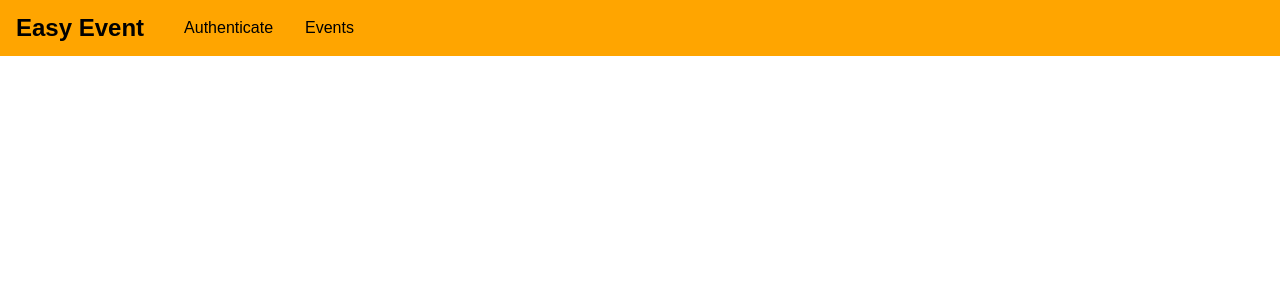
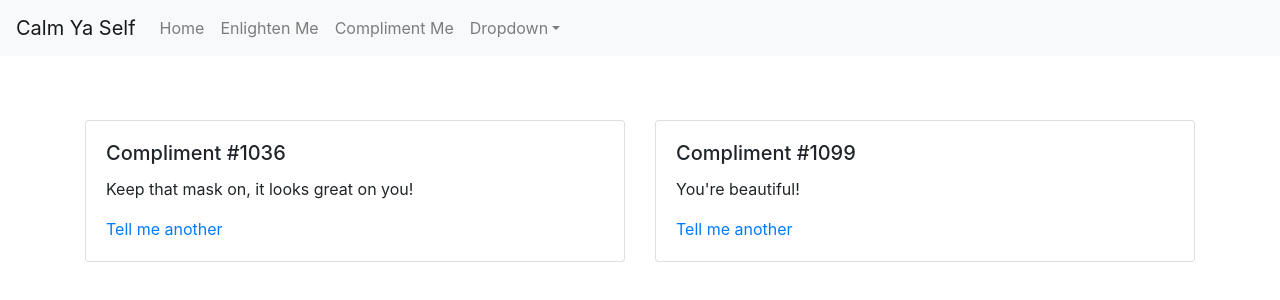
Before and after one commit to VartanyanE/graphKewl, a React (Create React App) app in the folder client/: page /bookings in a window 1280 px wide. Shown: the top 300 px of the page. Built offline with nearby package versions, Linux system fonts and the light colour scheme.

Commit message:
navbar and cards in

```diff
--- a/client/src/App.js
+++ b/client/src/App.js
@@ -12,6 +12,12 @@ import EventsPage from "./pages/Events";
 import Navigation from "./components/Navigation/Navigation";
 import AuthContext from "./context/auth-context";
 import Horoscope from "./components/Horoscope";
+
+import Compliments from "./pages/Compliments";
+
+import 'bootstrap/dist/css/bootstrap.min.css';
+
+
 class App extends Component {
   state = {
     token: null,
@@ -55,6 +61,7 @@ class App extends Component {
                 )}
               </Switch>
             </main>
+            <Compliments/>
           </AuthContext.Provider>
         </>
       </Router>
--- a/client/src/components/Navigation/Navigation.js
+++ b/client/src/components/Navigation/Navigation.js
@@ -2,36 +2,77 @@ import React from "react";
 import { NavLink } from "react-router-dom";
 import "./Navigation.css";
 import AuthContext from "../../context/auth-context";
+import { makeStyles } from '@material-ui/core/styles';
+import Link from '@material-ui/core/Link';
+import Typography from '@material-ui/core/Typography';
 
-const navigation = (props) => (
-  <AuthContext.Consumer>
-    {(context) => {
-      return (
-        <header className="main-navigation">
-          <div className="main-navigation__logo">
-            <h1>Easy Event</h1>
-          </div>
-          <nav className="main-navigation__items">
-            <ul>
-              {!context.token && (
-                <li>
-                  <NavLink to="/auth">Authenticate</NavLink>
-                </li>
-              )}
-              <li>
-                <NavLink to="/events">Events</NavLink>
-              </li>
-              {context.token && (
-                <li>
-                  <NavLink to="/bookings">Booking</NavLink>
-                </li>
-              )}
-            </ul>
-          </nav>
-        </header>
-      );
-    }}
-  </AuthContext.Consumer>
-);
+import { Navbar, Nav, NavDropdown } from 'react-bootstrap'
 
-export default navigation;
+
+
+const useStyles = makeStyles((theme) => ({
+  root: {
+    '& > * + *': {
+      marginLeft: theme.spacing(2),
+    },
+  },
+}));
+
+// const navigation = (props) => (
+//   <AuthContext.Consumer>
+//     {(context) => {
+//       return (
+//         <header className="main-navigation">
+//           <div className="main-navigation__logo">
+//             <h1>CALM YO SELF</h1>
+//           </div>
+//           <nav className="main-navigation__items">
+//             <ul>
+//               {!context.token && (
+//                 <li>
+//                   <NavLink to="/auth">Authenticate</NavLink>
+//                 </li>
+//               )}
+//               <li>
+//                 <NavLink to="/events">Events</NavLink>
+//               </li>
+//               {context.token && (
+//                 <li>
+//                   <NavLink to="/bookings">Booking</NavLink>
+//                 </li>
+//               )}
+//             </ul>
+//           </nav>
+//         </header>
+//       );
+//     }}
+//   </AuthContext.Consumer>
+// );
+
+// export default navigation;
+
+export default function Links() {
+  const classes = useStyles();
+  const preventDefault = (event) => event.preventDefault();
+
+  return (
+    <Navbar bg="light" expand="lg">
+  <Navbar.Brand href="#home">Calm Ya Self</Navbar.Brand>
+  <Navbar.Toggle aria-controls="basic-navbar-nav" />
+  <Navbar.Collapse id="basic-navbar-nav">
+    <Nav className="mr-auto">
+      <Nav.Link href="#home">Home</Nav.Link>
+      <Nav.Link href="#link">Enlighten Me</Nav.Link>
+      <Nav.Link href="#link">Compliment Me</Nav.Link>
+      <NavDropdown title="Dropdown" id="basic-nav-dropdown">
+        <NavDropdown.Item href="#action/3.1">Action</NavDropdown.Item>
+        <NavDropdown.Item href="#action/3.2">Another action</NavDropdown.Item>
+        <NavDropdown.Item href="#action/3.3">Something</NavDropdown.Item>
+        <NavDropdown.Divider />
+        <NavDropdown.Item href="#action/3.4">Separated link</NavDropdown.Item>
+      </NavDropdown>
+    </Nav>
+  </Navbar.Collapse>
+</Navbar>
+  );
+}
--- /dev/null
+++ b/client/src/pages/Compliments.js
@@ -0,0 +1,38 @@
+import React from "react";
+
+import { Card, Container, Row, Col } from "react-bootstrap";
+
+function Compliments() {
+  return (
+    <>
+      <Container>
+        <Row>
+          <Col>
+              <Card style={{ width: "100%" }}>
+                <Card.Body>
+                  <Card.Title>Compliment #1036</Card.Title>
+                  {/* <Card.Subtitle className="mb-2 text-muted">Card Subtitle</Card.Subtitle> */}
+                  <Card.Text>
+                    Keep that mask on, it looks great on you!
+                  </Card.Text>
+                  <Card.Link href="#">Tell me another</Card.Link>
+                </Card.Body>
+              </Card>
+          </Col>
+          <Col>
+              <Card style={{ width: "100%" }}>
+                <Card.Body>
+                  <Card.Title>Compliment #1099</Card.Title>
+                  {/* <Card.Subtitle className="mb-2 text-muted">Card Subtitle</Card.Subtitle> */}
+                  <Card.Text>You're beautiful!</Card.Text>
+                  <Card.Link href="#">Tell me another</Card.Link>
+                </Card.Body>
+              </Card>
+          </Col>
+        </Row>
+      </Container>
+    </>
+  );
+}
+
+export default Compliments;
--- a/package.json
+++ b/package.json
@@ -13,11 +13,13 @@
   "dependencies": {
     "bcryptjs": "^2.4.3",
     "body-parser": "^1.19.0",
+    "bootstrap": "^4.5.2",
     "express": "^4.17.1",
     "express-graphql": "^0.11.0",
     "graphql": "^15.3.0",
     "jsonwebtoken": "^8.5.1",
     "mongoose": "^5.10.2",
-    "nodemon": "^2.0.4"
+    "nodemon": "^2.0.4",
+    "react-bootstrap": "^1.3.0"
   }
 }
```
Also changed, not shown: client/src/pages/Quotes.js (added), 1 other file (tests, documents, lock files or other folders).
